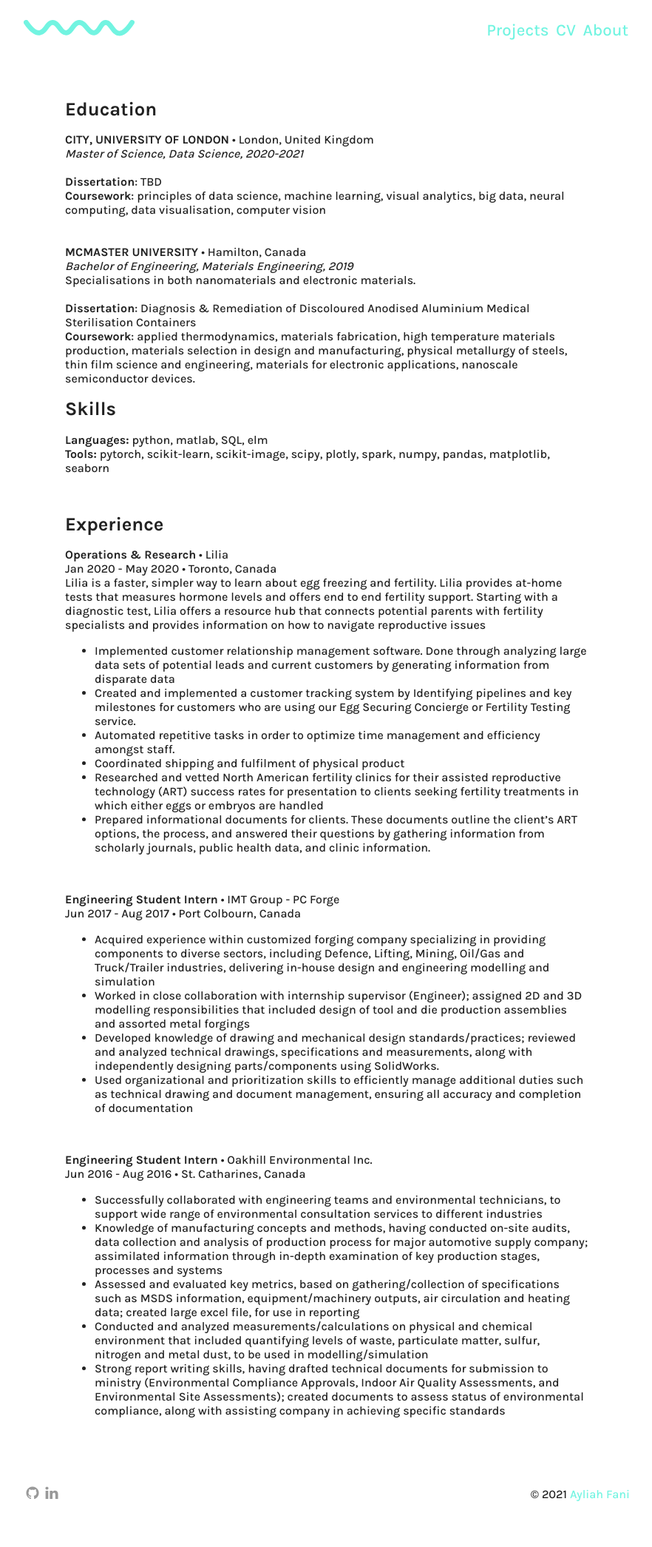
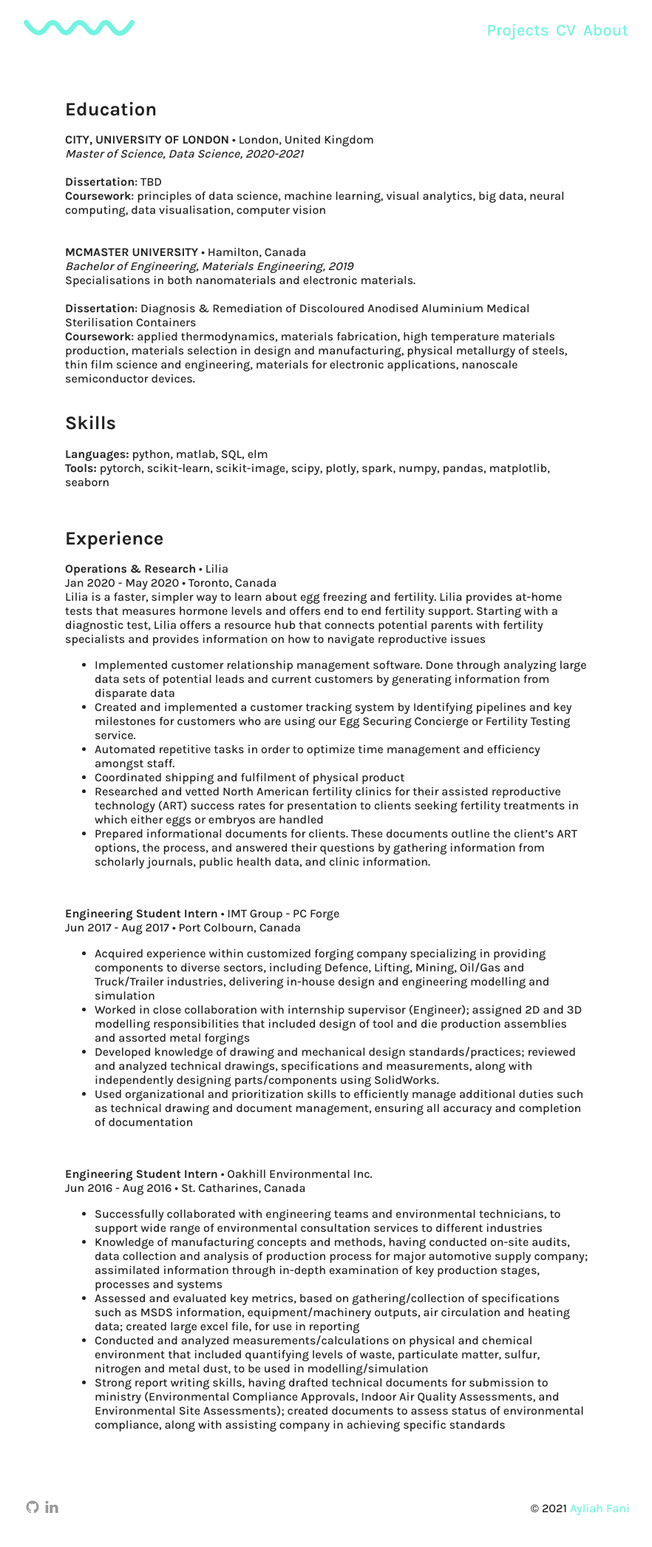
Before and after one commit to ayliahfani/ayliahfani.github.io, a Jekyll site: the page built from content/cv.md, in a window 1280 px wide. Shown: the whole page at 74% size, without its empty margins (198-1080 px from the left). Built offline with Jekyll 4.4.1, drawn with Linux system fonts in a browser that asks for light colours.

Commit message:
Update cv.md

```diff
--- a/content/cv.md
+++ b/content/cv.md
@@ -19,9 +19,11 @@ Specialisations in both nanomaterials and electronic materials.<br>
 **Dissertation**: Diagnosis & Remediation of Discoloured Anodised Aluminium Medical Sterilisation Containers <br>
 **Coursework**: applied thermodynamics, materials fabrication, high temperature materials production, materials selection in design and manufacturing, physical metallurgy of steels, thin film science and engineering, materials for electronic applications, nanoscale semiconductor devices.
 <br>
+<br>
 
 # Skills
-**Languages:** python, matlab, SQL, elm <br>
+**Languages:** python, matlab, SQL, elm
+<br>
 **Tools:** pytorch, scikit-learn, scikit-image, scipy, plotly, spark, numpy, pandas, matplotlib, seaborn
 
 <br>
```
